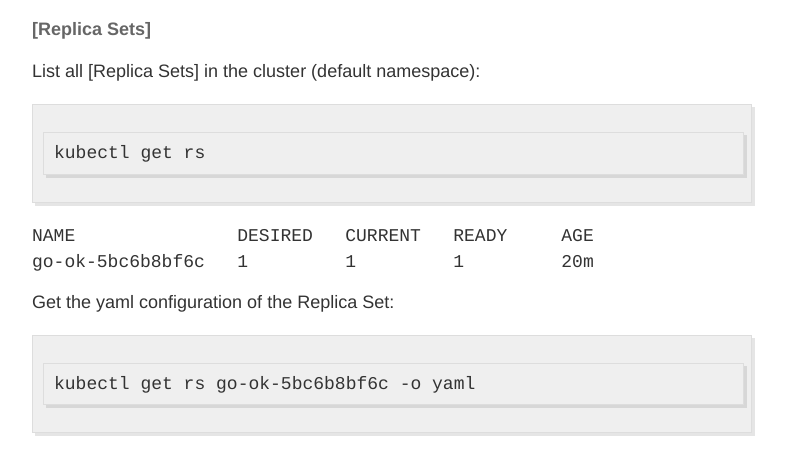
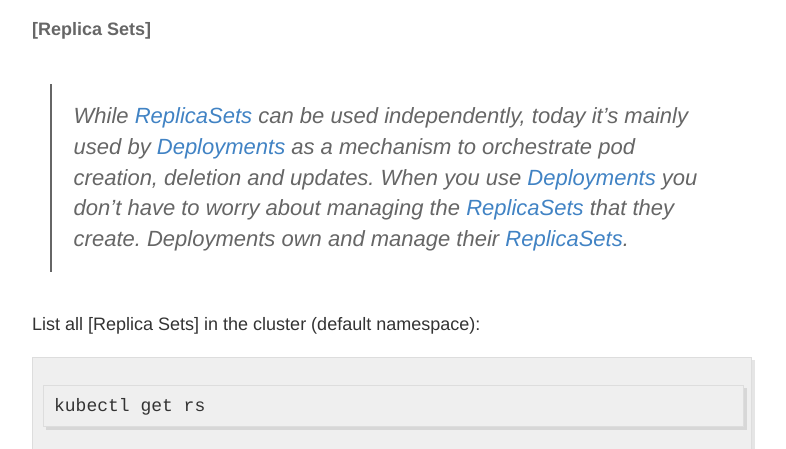
Before and after one commit to cjimti/mk, a Jekyll site: the page built from _posts/2018-03-24-microservices.md, in a window 1280 px wide and 900 px high, scrolled down 4771 px, cut to the strip 157-606 px from the top of the window. Shown: the whole strip, without its empty margins (248-1034 px from the left). Built offline with Jekyll 4.4.1, drawn with Linux system fonts in a browser that asks for light colours; some of the changed text lies outside the part shown.

Commit message:
Update 2018-03-24-microservices.md

````diff
--- a/_posts/2018-03-24-microservices.md
+++ b/_posts/2018-03-24-microservices.md
@@ -148,6 +148,9 @@
 
 #### [Replica Sets]
 
+> While [ReplicaSets] can be used independently, today it’s mainly used by [Deployments] as a mechanism to orchestrate pod creation, deletion and updates. When you use [Deployments] you don’t have to worry about managing the [ReplicaSets] that they create. Deployments own and manage their [ReplicaSets].
+
+
 List all [Replica Sets] in the cluster (default namespace):
 ```bash
 kubectl get rs
@@ -200,6 +203,18 @@
 ![k8s services dashboard go-ok]({{site.baseurl}}/_posts/k8s-kubernetes-dashboard-services.jpg)
 
 
+#### Architecture Overview
+
+[Deployments] contain [ReplicaSets] which contain [Pods] and [Services]. A good visual illustration of this is in the [Dashboard]:
+
+**Deployment Details**
+![k8s dashboard deployment details]({{site.baseurl}}/_posts/k8s-deploument-details.jpg)
+
+**Replica Set Details***
+![k8s dashboard replica set details]({{site.baseurl}}/_posts/k8s-dashboard-replicaset-details.jpg)
+
+
+
 
 
 ### [Labels and Selectors]
@@ -207,7 +222,10 @@
 [Labels and Selectors]: https://kubernetes.io/docs/concepts/overview/working-with-objects/labels/#label-selectors
 [Services]: https://kubernetes.io/docs/concepts/services-networking/service/
 [Replica Set]: https://kubernetes.io/docs/concepts/workloads/controllers/replicaset/
+[ReplicaSets]: https://kubernetes.io/docs/concepts/workloads/controllers/replicaset/
 [Pods]: https://kubernetes.io/docs/concepts/workloads/pods/pod/
+[Pod]: https://kubernetes.io/docs/concepts/workloads/pods/pod/
+[Deployment]: https://kubernetes.io/docs/concepts/workloads/controllers/deployment/
 [Deployments]: https://kubernetes.io/docs/concepts/workloads/controllers/deployment/
 [Dashboard]: https://kubernetes.io/docs/tasks/access-application-cluster/web-ui-dashboard/
 [Install Minikube]: https://kubernetes.io/docs/tasks/tools/install-minikube/
````
